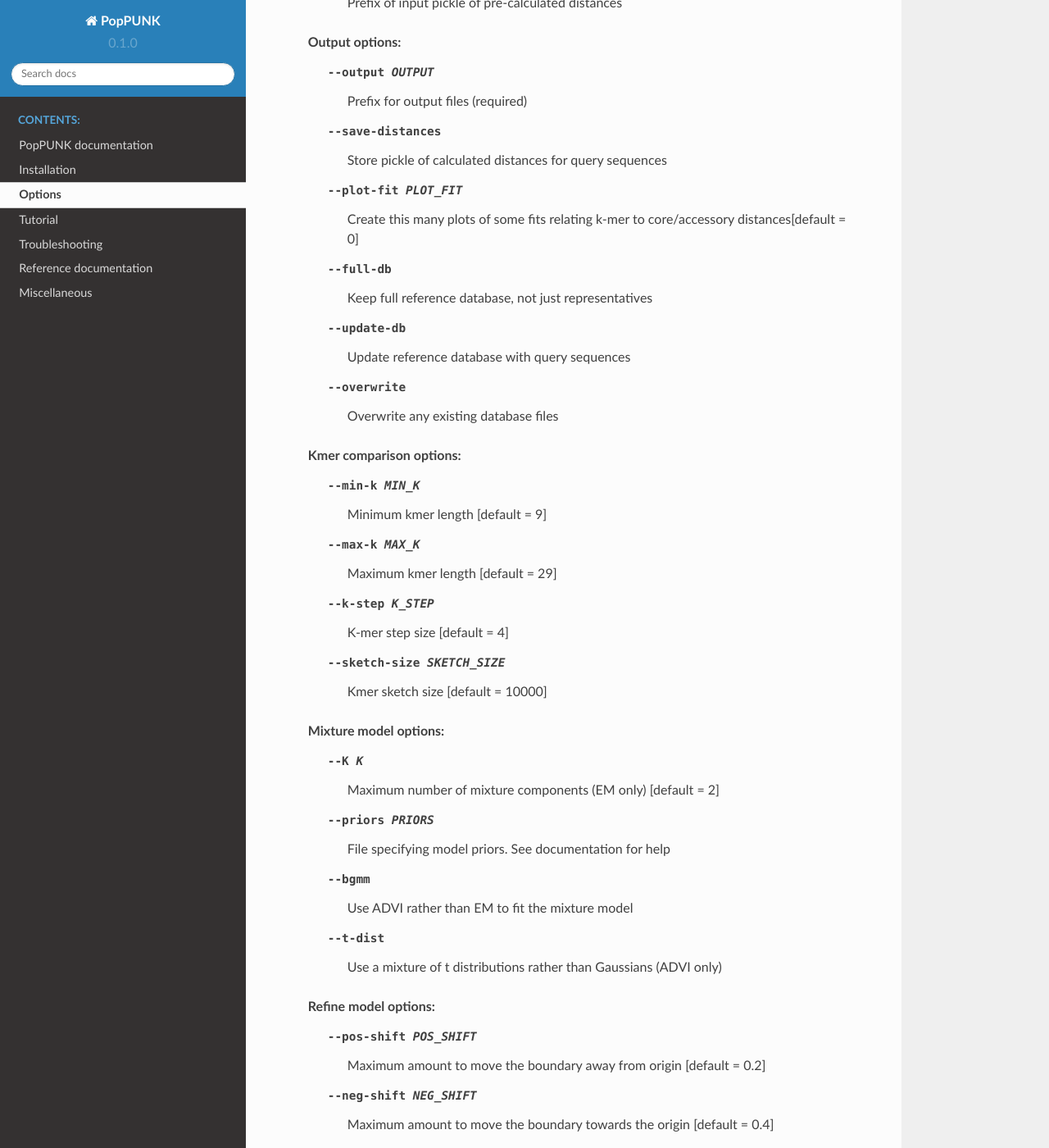
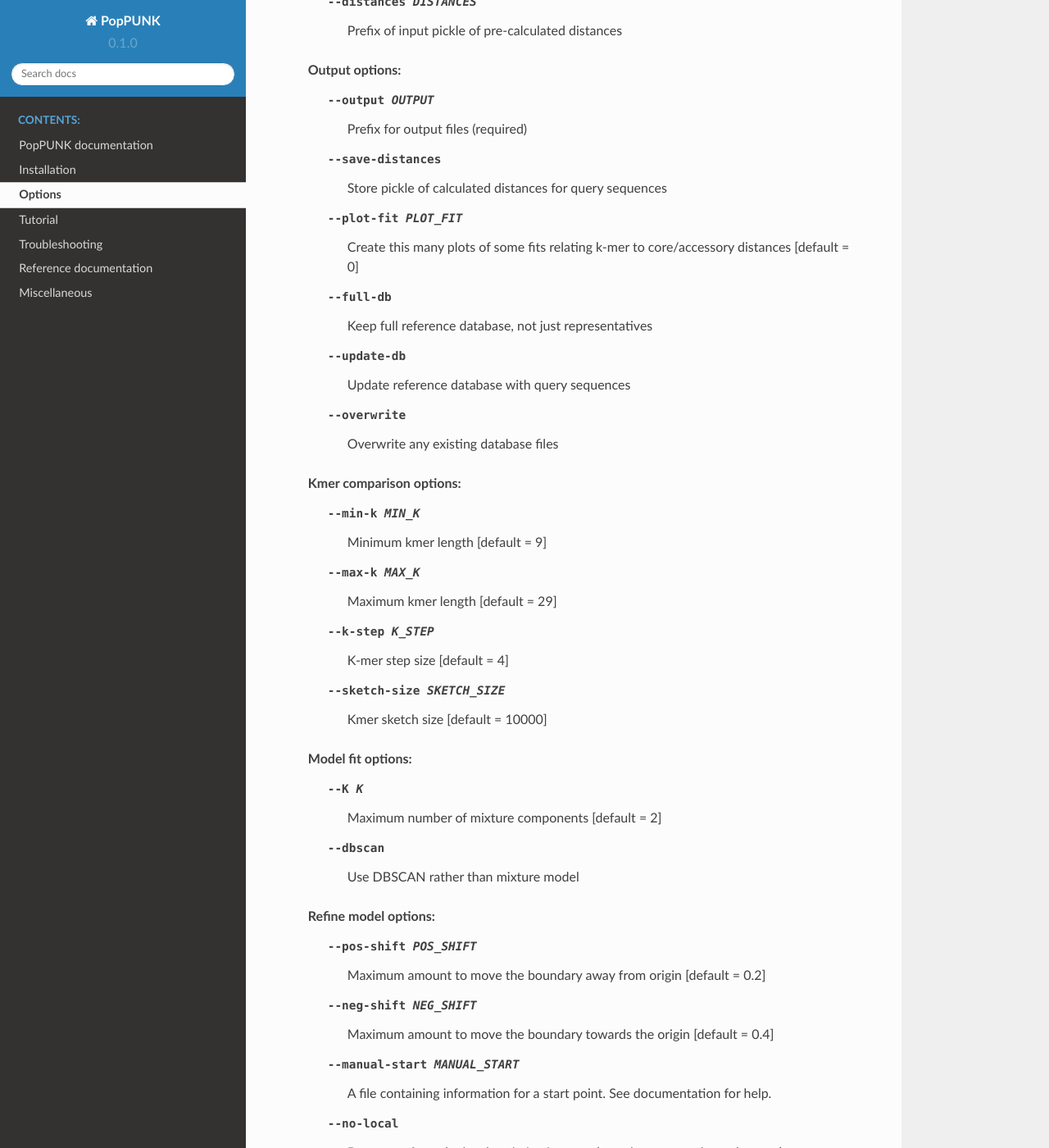
Before and after one commit to bacpop/PopPUNK, a Sphinx documentation site: the page built from docs/options.rst, in a window 1280 px wide and 1400 px high, scrolled down 1403 px. Shown: the whole window at 82% size. Built offline with Sphinx 7.4.7 and the Read the Docs theme 2.0.0, drawn with Linux system fonts in a browser that asks for light colours; some of the changed text lies outside the part shown.

Commit message:
Add dbscan to docs
Closes #14

```diff
--- a/docs/options.rst
+++ b/docs/options.rst
@@ -9,14 +9,16 @@
                [--distances DISTANCES] --output OUTPUT [--save-distances]
                [--plot-fit PLOT_FIT] [--full-db] [--update-db] [--overwrite]
                [--min-k MIN_K] [--max-k MAX_K] [--k-step K_STEP]
-               [--sketch-size SKETCH_SIZE] [--K K] [--priors PRIORS] [--bgmm]
-               [--t-dist] [--pos-shift POS_SHIFT] [--neg-shift NEG_SHIFT]
+               [--sketch-size SKETCH_SIZE] [--K K] [--dbscan]
+               [--pos-shift POS_SHIFT] [--neg-shift NEG_SHIFT]
                [--manual-start MANUAL_START] [--no-local] [--microreact]
                [--cytoscape] [--rapidnj RAPIDNJ] [--perplexity PERPLEXITY]
                [--info-csv INFO_CSV] [--mash MASH] [--threads THREADS]
                [--no-stream] [--version]
 
-Command line options:
+   PopPUNK (POPulation Partitioning Using Nucleotide Kmers)
+
+Command line options
 
    optional arguments:
      -h, --help            show this help message and exit
@@ -44,7 +46,7 @@
      --save-distances      Store pickle of calculated distances for query
                            sequences
      --plot-fit PLOT_FIT   Create this many plots of some fits relating k-mer to
-                           core/accessory distances[default = 0]
+                           core/accessory distances [default = 0]
      --full-db             Keep full reference database, not just representatives
      --update-db           Update reference database with query sequences
      --overwrite           Overwrite any existing database files
@@ -56,14 +58,9 @@
      --sketch-size SKETCH_SIZE
                            Kmer sketch size [default = 10000]
 
-   Mixture model options:
-     --K K                 Maximum number of mixture components (EM only)
-                           [default = 2]
-     --priors PRIORS       File specifying model priors. See documentation for
-                           help
-     --bgmm                Use ADVI rather than EM to fit the mixture model
-     --t-dist              Use a mixture of t distributions rather than Gaussians
-                           (ADVI only)
+   Model fit options:
+     --K K                 Maximum number of mixture components [default = 2]
+     --dbscan              Use DBSCAN rather than mixture model
 
    Refine model options:
      --pos-shift POS_SHIFT
```
Also changed, not shown: other parts of docs/options.rst (+2 -3 lines), docs/installation.rst (+2 -5 lines), docs/tutorial.rst (+46 -11 lines), docs/dbscan_fit.png (added).
